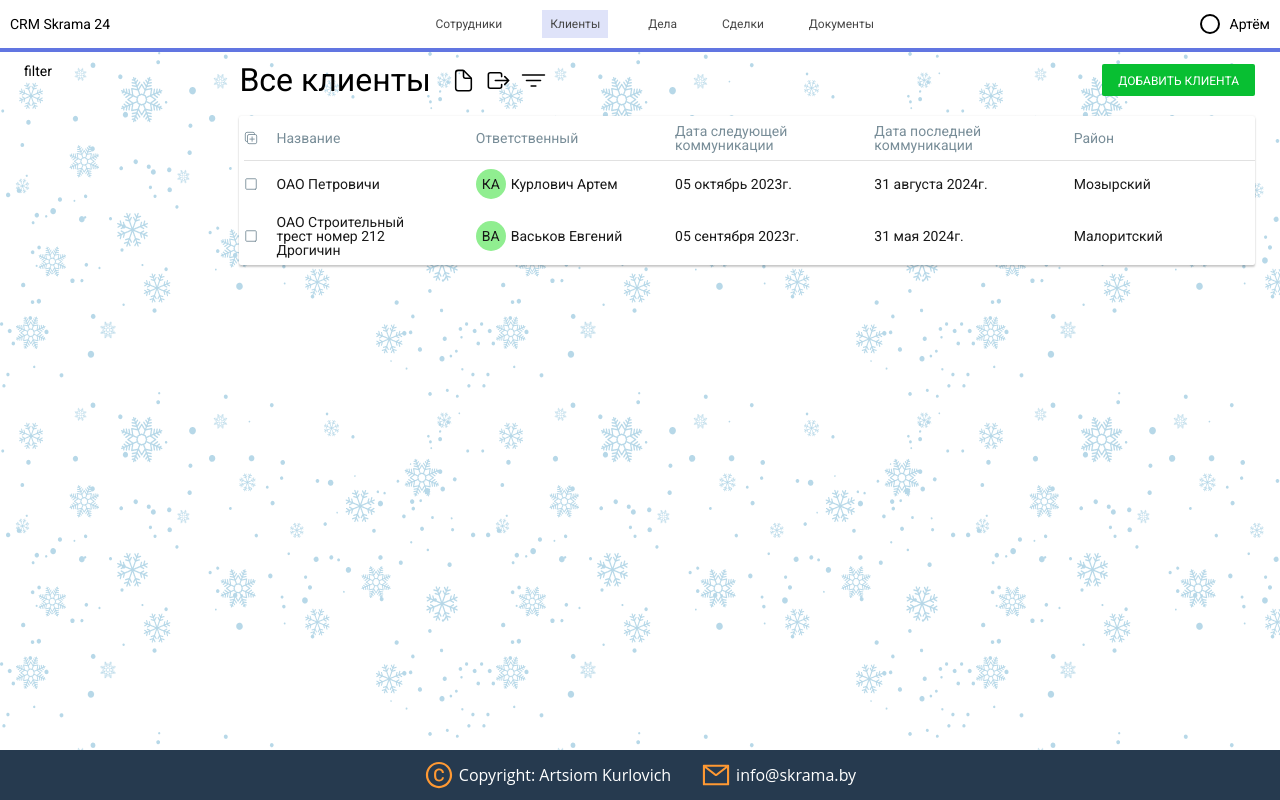
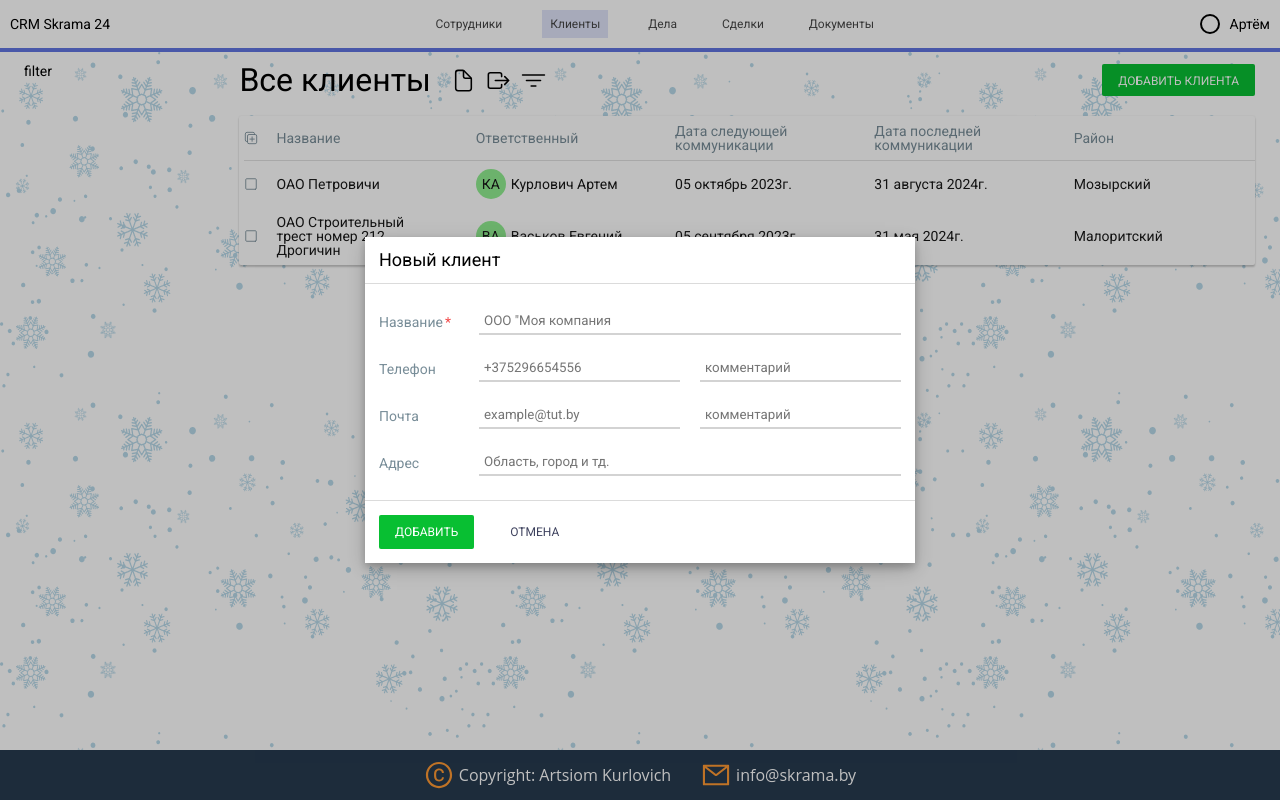
Before and after one commit to akurlovich/CRM-client, a React (Create React App) app: page /all in a window 1280 px wide. Built offline with nearby package versions, Linux system fonts and the light colour scheme.

Commit message:
feat: add company layout

```diff
--- /dev/null
+++ b/src/components/CompanyPage/AddCompany/AddCompany.tsx
@@ -0,0 +1,45 @@
+import React, { FC } from 'react';
+import './addcompany.scss';
+import { IoDocumentOutline } from "@react-icons/all-files/io5/IoDocumentOutline";
+import { IoExitOutline } from "@react-icons/all-files/io5/IoExitOutline";
+import { IoFilterOutline } from "@react-icons/all-files/io5/IoFilterOutline";
+import { IoDuplicateOutline } from "@react-icons/all-files/io5/IoDuplicateOutline";
+import { IoSquareOutline } from "@react-icons/all-files/io5/IoSquareOutline";
+
+const AddCompanyInner: FC = () => {
+  return (
+    <div className="add-company">
+      <div className="add-company__dialog">
+        <div className="add-company__header">
+          <h3 className="add-company__title">Новый клиент</h3>
+        </div>
+        <form className="add-company__body">
+          <div className="add-company__input">
+            <span className='required'>Название</span>
+            <input type="text" name="" id="" placeholder='ООО "Моя компания'/>
+          </div>
+          <div className="add-company__input">
+            <span>Телефон</span>
+            <input type="text" name="" id="" placeholder='+375296654556'/>
+            <input type="text" name="" id="" placeholder='комментарий'/>
+          </div>
+          <div className="add-company__input">
+            <span>Почта</span>
+            <input type="text" name="" id="" placeholder='example@tut.by'/>
+            <input type="text" name="" id="" placeholder='комментарий'/>
+          </div>
+          <div className="add-company__input">
+            <span>Адрес</span>
+            <input type="text" name="" id="" placeholder='Область, город и тд.'/>
+          </div>
+        </form>
+        <div className="add-company__footer">
+          <button type="submit">Добавить</button>
+          <button>Отмена</button>
+        </div>
+      </div>
+    </div>
+  )
+}
+
+export const AddCompany = React.memo(AddCompanyInner);
--- /dev/null
+++ b/src/components/CompanyPage/AddCompany/addcompany.scss
@@ -0,0 +1,172 @@
+.add-company {
+  position: fixed;
+  top: 0;
+  bottom: 0;
+  left: 0;
+  right: 0;
+  width: 100%;
+  z-index: 9999;
+  display: flex;
+  align-items: center;
+  justify-content: center;
+  background-color: rgba(0, 0, 0, 0.25);
+  animation-name: appear;
+  animation-duration: 300ms;
+
+  &__dialog {
+    width: 100%;
+    max-width: 550px;
+    background: white;
+    position: relative;
+    margin: 0 20px;
+    max-height: calc(100vh - 40px);
+    text-align: left;
+    display: flex;
+    flex-direction: column;
+    overflow: hidden;
+    box-shadow: 0 4px 8px 0 rgba(0, 0, 0, 0.2), 0 6px 20px 0 rgba(0, 0, 0, 0.19);
+    -webkit-animation-name: animatetop;
+    -webkit-animation-duration: 0.4s;
+    animation-name: slide-in;
+    animation-duration: 0.5s;
+  }
+
+  &__title {
+    font-size: 18px;
+    font-weight: 400;
+  }
+
+  &__header {
+    display: flex;
+    align-items: center;
+    padding: 1rem;
+    border-bottom: 1px solid #dbdbdb;
+    justify-content: space-between;
+  }
+
+  &__body {
+    // overflow: auto;
+    padding: 1rem;
+    width: 100%;
+  }
+
+  &__input {
+    // width: 100%;
+    padding: 10px 0;
+    display: flex;
+    align-items: center;
+    gap: 20px;
+    // justify-content: space-between;
+
+
+    & > span {
+      color: var(--text-color-secondary-light);
+      max-width: 80px;
+      width: 100%;
+
+      &.required::after {
+        color: #f24949;
+        content: "*";
+        padding-left: 2px;
+      }
+    }
+
+    & > input {
+      width: 100%;
+      // background-color: aqua;
+      padding: 5px;
+      border-bottom: 2px solid lightgray;
+
+      &:focus {
+        border-bottom: 2px solid #00b028;
+        box-shadow: 0 0 2px 0 rgba(0,176,40,.1), 0 0 0 0 rgba(0,176,40,.2);
+
+      }
+    }
+  }
+
+  &__footer{
+    padding: 1rem;
+    border-top: 1px solid #dbdbdb;
+    justify-content: flex-start;
+    display: flex;
+    gap: 20px;
+
+    & button:nth-child(1) {
+      background-color: var(--btn-default);
+      color: white;
+      text-transform: uppercase;
+      border-radius: 2px;
+      padding: 10px 16px;
+      font-size: 12px;
+      transition: all 0.3s;
+
+      &:hover {
+        background-color: var(--btn-default-hover);
+      }
+    }
+
+    & button:nth-child(2) {
+      background-color: transparent;
+      color: #3e425e;
+      text-transform: uppercase;
+      border-radius: 2px;
+      padding: 10px 16px;
+      font-size: 12px;
+      transition: all 0.3s;
+
+      &:hover {
+        background-color: #f0f0f3;
+      }
+    }
+  }
+
+}
+
+
+// .add-company__header,
+// .add-company__footer {
+//   display: flex;
+//   align-items: center;
+//   padding: 1rem;
+// }
+
+// .add-company__header {
+//   border-bottom: 1px solid #dbdbdb;
+//   justify-content: space-between;
+// }
+
+// .add-company__footer {
+//   border-top: 1px solid #dbdbdb;
+//   justify-content: flex-end;
+// }
+
+// .add-company__close {
+//   cursor: pointer;
+//   padding: 1rem;
+//   margin: -1rem -1rem -1rem auto;
+// }
+
+
+
+// .add-company__content {
+//   padding: 1rem;
+// }
+
+@keyframes appear {
+  from {
+    opacity: 0;
+  }
+  to {
+    opacity: 1;
+  }
+}
+
+@keyframes slide-in {
+  from {
+    transform: translateY(-150px);
+  }
+  to {
+    transform: translateY(0);
+  }
+}
--- a/src/components/CompanyPage/Company.tsx
+++ b/src/components/CompanyPage/Company.tsx
@@ -5,9 +5,12 @@ import { IoExitOutline } from "@react-icons/all-files/io5/IoExitOutline";
 import { IoFilterOutline } from "@react-icons/all-files/io5/IoFilterOutline";
 import { IoDuplicateOutline } from "@react-icons/all-files/io5/IoDuplicateOutline";
 import { IoSquareOutline } from "@react-icons/all-files/io5/IoSquareOutline";
+import { AddCompany } from './AddCompany/AddCompany';
 
 const CompanyInner: FC = () => {
   return (
+    <>
+      <AddCompany/>
       <section className='company'>
         <div className="company__filters">
           filter
@@ -65,6 +68,8 @@ const CompanyInner: FC = () => {
           </div>
         </div>
       </section>
+
+    </>
   )
 }
 
--- a/src/components/CompanyPage/company.scss
+++ b/src/components/CompanyPage/company.scss
@@ -50,6 +50,11 @@
       border-radius: 2px;
       padding: 6px 16px 4px;
       font-size: 12px;
+      transition: all 0.3s;
+
+      &:hover {
+        background-color: var(--btn-default-hover);
+      }
     }
   }
 
--- a/src/scss/_variable.scss
+++ b/src/scss/_variable.scss
@@ -22,6 +22,7 @@
   --link-active-2: #2d81f7;
 
   --btn-default: #08bf32;
+  --btn-default-hover: #39cb5b;;
 
   --primary-color: #7fad39;
   --seconday-color: #120851;
```
Lines whose indentation alone changed are shown as unchanged.
